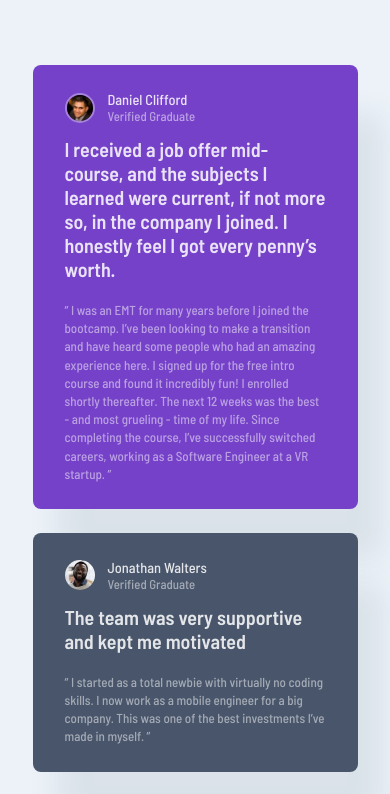
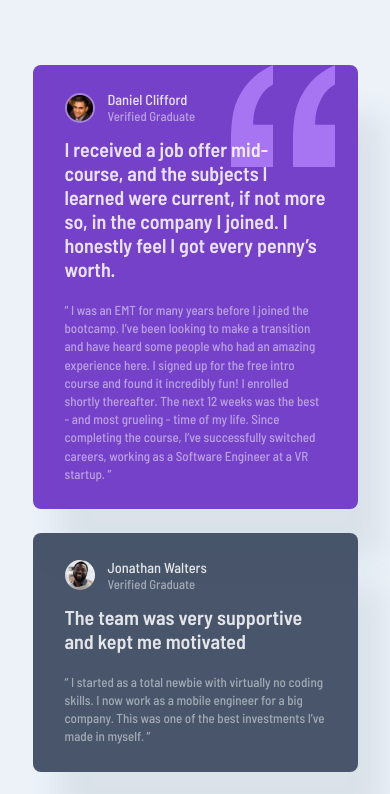
Before and after one commit to JayJey96/testimonialsgridsection, a plain HTML site: page index.html in a window 390 px wide. Shown: the top 794 px of the page. Drawn offline with Linux system fonts and the light colour scheme.

Commit message:
Update index.html

```diff
--- a/index.html
+++ b/index.html
@@ -83,6 +83,13 @@
       grid-area: card1;
       background-color: hsl(263, 55%, 52%);
       max-width: 540px;
+      position: relative;
+      overflow: hidden;
+    }
+    .icon-quote {
+      position: absolute;
+      top: 0;
+      left: 355px;
     }
     .card1 .author img {
       border: 2px solid rgba(255, 255, 255, 0.35);
@@ -229,12 +236,17 @@
       .card3 .title {
         max-width: max-content;
       }
+      .icon-quote {
+        top: 0;
+        left: 198px;
+      }
     }
   </style>
 </head>
 <body>
   <div class="grid">
     <div class="card card1">
+      <img class="icon-quote" src="images/bg-pattern-quotation.svg" alt="">
       <div class="author">
         <img src="images/image-daniel.jpg" alt="">
         <div class="container">
```
